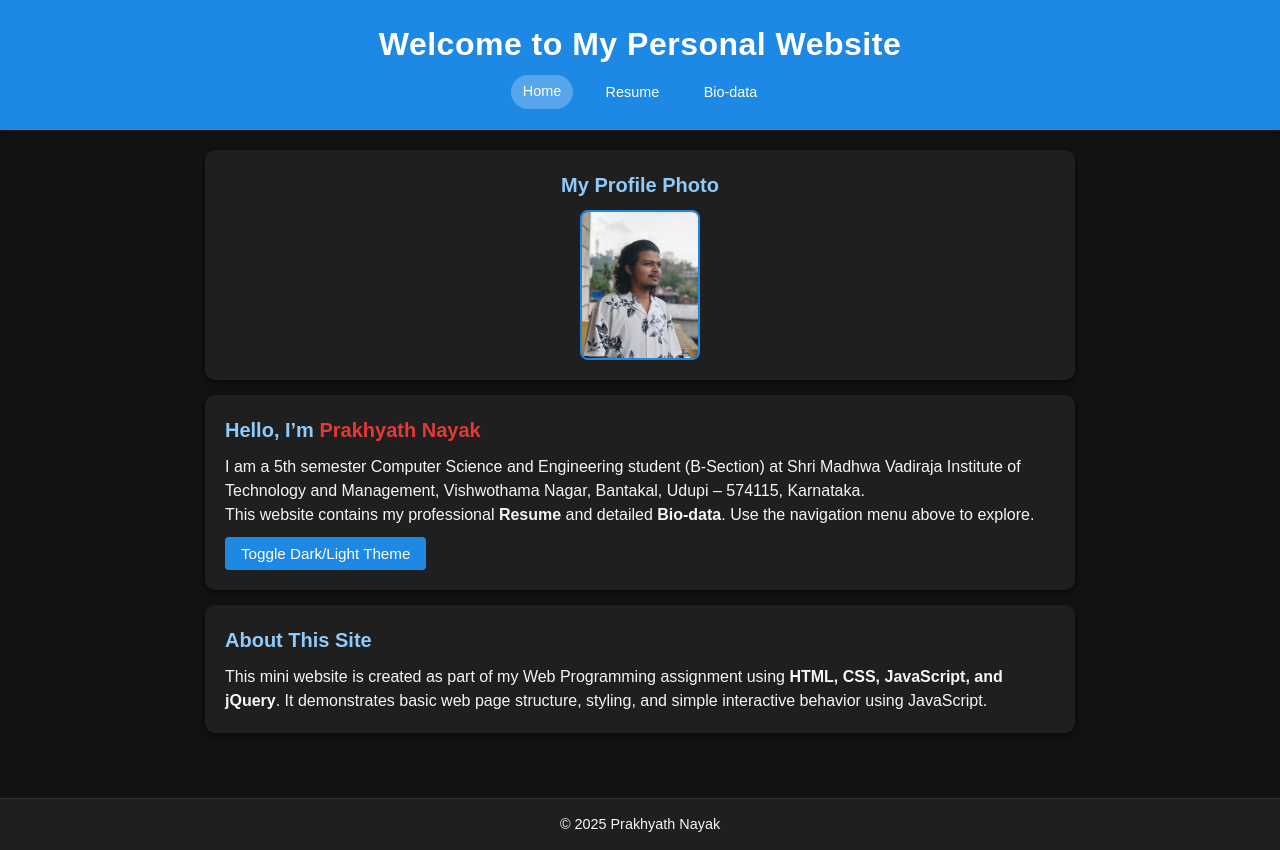
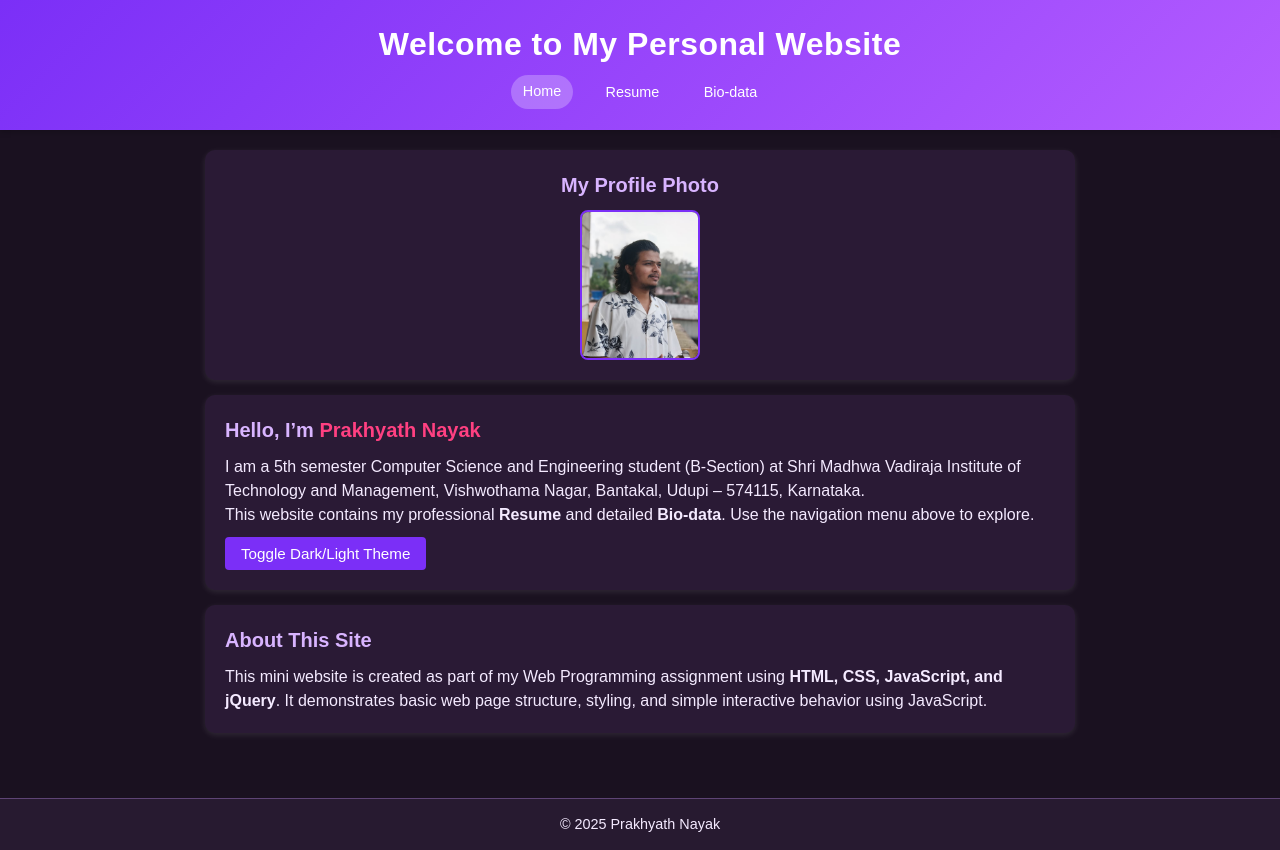
Before and after one commit to PrakhyathNayak18/WEB-Assignments-23CS096, a plain HTML site: page assignment1/index.html in a window 1280 px wide. Both pictures are taken after a click on the button "Toggle Dark/Light Theme". Drawn offline with nearby package versions, Linux system fonts and the light colour scheme.

Commit message:
Update style.css

```diff
--- a/assignment1/style.css
+++ b/assignment1/style.css
@@ -9,23 +9,23 @@
 }
 
 body {
-  background: #f5f5f5;
-  color: #333;
+  background: #f4eaff; /* light lavender */
+  color: #2a1a35;      /* deep purple text */
   line-height: 1.5;
   transition: background 0.3s ease, color 0.3s ease;
 }
 
-/* Dark theme (toggled by jQuery) */
+/* Dark theme */
 body.dark {
-  background: #121212;
-  color: #f5f5f5;
+  background: #1a1120; /* very dark violet */
+  color: #f4eaff;
 }
 
 /* =========================
    Header + Navigation
    ========================= */
 header {
-  background: #1e88e5;
+  background: linear-gradient(135deg, #7b2ff7, #b45cff);
   color: #ffffff;
   padding: 20px;
   text-align: center;
@@ -85,7 +85,6 @@ main {
   transform: translateY(10px);
 }
 
-/* Card visible class for jQuery animation */
 .card.visible {
   opacity: 1;
   transform: translateY(0);
@@ -93,32 +92,31 @@ main {
 }
 
 .card:hover {
-  box-shadow: 0 4px 14px rgba(0,0,0,0.12);
+  box-shadow: 0 4px 14px rgba(122, 69, 214, 0.3);
 }
 
 body.dark .card {
-  background: #1f1f1f;
-  box-shadow: 0 2px 6px rgba(0,0,0,0.6);
+  background: #2a1a35;
+  box-shadow: 0 2px 6px rgba(255,255,255,0.1);
 }
 
-/* Card titles */
 .card h2 {
   margin-bottom: 10px;
-  color: #1e88e5;
+  color: #7b2ff7;
   font-size: 1.25rem;
 }
 
 body.dark .card h2 {
-  color: #90caf9;
+  color: #d8b4ff;
 }
 
 .highlight {
-  color: #e53935;
+  color: #ff4081; /* pink highlight */
   font-weight: bold;
 }
 
 /* =========================
-   Tables (Bio-data)
+   Tables
    ========================= */
 table {
   width: 100%;
@@ -129,7 +127,7 @@ table {
 
 table th,
 table td {
-  border: 1px solid #ccc;
+  border: 1px solid #c9a8ff;
   padding: 8px 10px;
   text-align: left;
   vertical-align: top;
@@ -137,16 +135,16 @@ table td {
 
 table th {
   width: 30%;
-  background: #eeeeee;
+  background: #f1e1ff;
   font-weight: 600;
 }
 
 body.dark table th {
-  background: #424242;
+  background: #3b2a45;
 }
 
 body.dark table td {
-  border-color: #555;
+  border-color: #6a4a82;
 }
 
 /* =========================
@@ -155,15 +153,15 @@ body.dark table td {
 footer {
   text-align: center;
   padding: 15px;
-  background: #eeeeee;
+  background: #f1e1ff;
   font-size: 0.9rem;
   margin-top: 20px;
-  border-top: 1px solid #dddddd;
+  border-top: 1px solid #c9a8ff;
 }
 
 body.dark footer {
-  background: #1f1f1f;
-  border-top-color: #333;
+  background: #271a30;
+  border-top-color: #5e4475;
 }
 
 /* =========================
@@ -173,7 +171,7 @@ button {
   padding: 8px 16px;
   border-radius: 4px;
   border: none;
-  background: #1e88e5;
+  background: #7b2ff7;
   color: #ffffff;
   cursor: pointer;
   margin-top: 10px;
@@ -182,9 +180,9 @@ button {
 }
 
 button:hover {
-  background: #1565c0;
+  background: #6e1ee6;
   transform: translateY(-1px);
-  box-shadow: 0 2px 6px rgba(0,0,0,0.25);
+  box-shadow: 0 2px 6px rgba(123, 47, 247, 0.4);
 }
 
 button:active {
@@ -205,32 +203,29 @@ ul li {
 }
 
 /* =========================
-   Profile Photo Styles
-   (index, resume, biodata)
+   Profile Photo
    ========================= */
 .profile-photo {
   width: 120px;
   height: 150px;
   object-fit: cover;
   border-radius: 8px;
-  border: 2px solid #1e88e5;
+  border: 2px solid #7b2ff7;
   display: block;
   margin: 8px auto 0;
 }
 
-/* Card that contains photo */
 .photo-card h2 {
   text-align: center;
 }
 
-/* For biodata page photo wrapper */
 .photo-box {
   text-align: center;
   margin-bottom: 10px;
 }
 
 /* =========================
-   Responsive Styles
+   Responsive
    ========================= */
 @media (max-width: 600px) {
   header {
```
